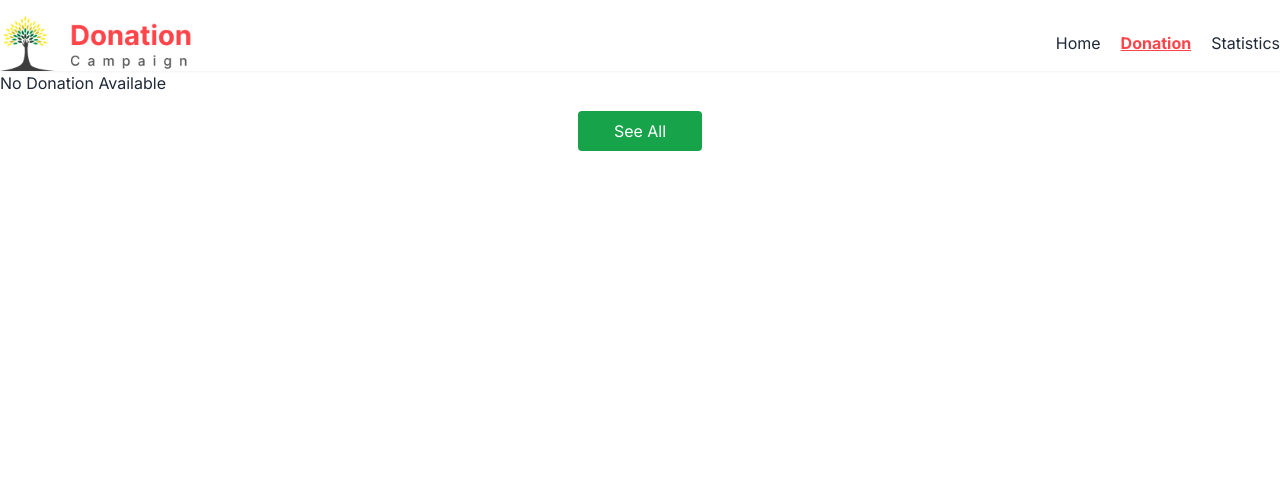
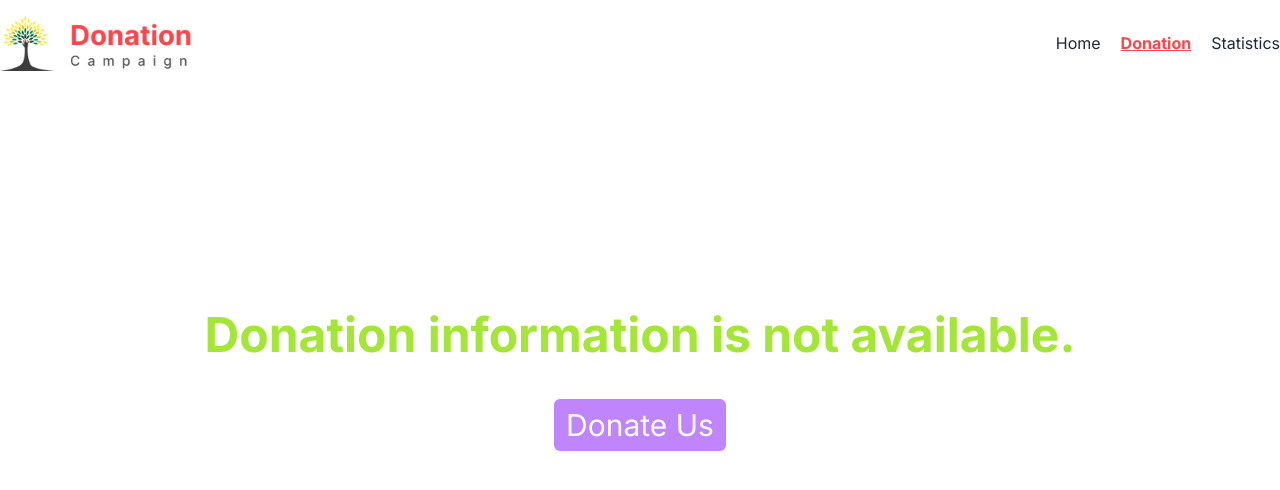
Before and after one commit to ares-oykot/donation-campaign, a React (Vite) app: page /donation in a window 1280 px wide. Shown: the top 490 px of the page. Built offline with nearby package versions, Linux system fonts and the light colour scheme.

Commit message:
added 404 error page

```diff
--- a/package.json
+++ b/package.json
@@ -15,7 +15,8 @@
     "react": "^18.2.0",
     "react-dom": "^18.2.0",
     "react-router-dom": "^6.16.0",
-    "sort-by": "^0.0.2"
+    "sort-by": "^0.0.2",
+    "sweetalert": "^2.1.2"
   },
   "devDependencies": {
     "@types/react": "^18.2.15",
--- a/src/Components/Details/Details.jsx
+++ b/src/Components/Details/Details.jsx
@@ -1,5 +1,6 @@
 import { useLoaderData, useParams } from "react-router-dom";
 import { saveCardsId } from "../../Utility/LocalStorage";
+import swal from 'sweetalert';
 
 const Details = () => {
     const {id} = useParams();
@@ -11,7 +12,8 @@ const Details = () => {
 
     const handleDonate = () => {
         saveCardsId(idInt);
-        alert(`Thanks for Donate $ ${price}`)
+        // alert(`Thanks for Donate $ ${price}`)
+        swal("We are grateful to you!", "Thanks for being by our side", "success");
     }
 
     return (
--- a/src/Components/DetailsCard/DetailsCard.jsx
+++ b/src/Components/DetailsCard/DetailsCard.jsx
@@ -4,7 +4,7 @@ const DetailsCard = ({card}) => {
     const {id, picture_cart, title, category_name, color_for_text, color_for_card_bg, color_for_btn_bg, price} = card || {};
     const color = {color: color_for_text, backgroundColor: color_for_card_bg};
     const btnBgColor = {backgroundColor: color_for_btn_bg};
-    const detailsBtnBgColor = {backgroundColor: color_for_text}
+    const detailsBtnBgColor = {backgroundColor: color_for_text};
     return (
         <div>
             <div style={color} className="flex rounded-r-md">
--- a/src/Components/Header/Navbar/Navbar.jsx
+++ b/src/Components/Header/Navbar/Navbar.jsx
@@ -2,7 +2,7 @@ import { NavLink } from "react-router-dom";
 import logo from "../../../assets/Logo.png";
 const Navbar = () => {
   return (
-    <div className="flex justify-between items-center shadow-sm">
+    <div className="flex justify-between items-center">
       <div className="">
         <img className="w-28 md:w-48" src={logo} alt="" />
       </div>
--- a/src/Pages/Donation/Donation.jsx
+++ b/src/Pages/Donation/Donation.jsx
@@ -1,12 +1,11 @@
 import { useEffect, useState } from "react";
 import { getStoredCardsId } from "../../Utility/LocalStorage";
-import { useLoaderData } from "react-router-dom";
+import { Link, useLoaderData } from "react-router-dom";
 import DetailsCard from "../../Components/DetailsCard/DetailsCard";
 
 const Donation = () => {
     const [displayCards, setDisplayCards] = useState([]);
     const [display, setDisplay] = useState(4);
-    console.log(displayCards);
     const cards = useLoaderData();
     useEffect(() => {
         const storedCardsIds =  getStoredCardsId();
@@ -31,9 +30,16 @@ const Donation = () => {
                     {
                         displayCards.slice(0, display).map((card, idx) => <DetailsCard key={idx} card={card} ></DetailsCard>)
                     }
-                </div> : <div className="">No Donation Available</div>
+                </div> : <div className="">
+                    <div className="flex justify-center mt-[30vh]">
+                        <h1 className="text-5xl font-black text-lime-400">Donation information is not available.</h1>
+                    </div>
+                    <div className="flex justify-center mt-10">
+                        <Link to="/"><button className="text-3xl bg-purple-400 px-3 py-2 text-white rounded-md hover:text-4xl hover:bg-purple-600 hover:text-rose-400 duration-500">Donate Us</button></Link>
+                    </div>
+                </div>
             }
-            <div className={`flex justify-center mt-4 ${display === displayCards.length && 'hidden'}`}><button onClick={handleSeeAll} className="bg-green-600 hover:bg-green-800 text-white px-9 py-2 rounded">See All</button></div>
+            <div className={`flex justify-center ${displayCards.length <= 4 && 'hidden'} mt-4 ${display === displayCards.length && 'hidden'}`}><button onClick={handleSeeAll} className="bg-green-600 hover:bg-green-800 text-white px-9 py-2 rounded">See All</button></div>
         </div>
     );
 };
--- /dev/null
+++ b/src/Pages/Error/Error.jsx
@@ -0,0 +1,21 @@
+import { Link } from "react-router-dom";
+
+const Error = () => {
+  return (
+    <div className="bg-white">
+      <div className="flex justify-center relative">
+        <h1 className="absolute top-20 text-8xl font-semibold">404</h1>
+        <img
+          src="https://cdn.dribbble.com/users/285475/screenshots/2083086/dribbble_1.gif"
+          alt=""
+        />
+        <h3 className="text-center absolute bottom-28 text-3xl font-semibold">Look like you're lost</h3>
+        <p className="absolute bottom-20">the page you are looking for not available!</p>
+        <Link to="/" className="absolute bottom-7"><button className="text-white bg-green-400 rounded-md py-2 px-4 hover:text-lg duration-200">Go to Home</button></Link>
+      </div>
+
+    </div>
+  );
+};
+
+export default Error;
--- a/src/Pages/Statistics/Statistics.jsx
+++ b/src/Pages/Statistics/Statistics.jsx
@@ -1,7 +1,14 @@
+import { useEffect, useState } from "react";
+import { getStoredCardsId } from "../../Utility/LocalStorage";
+
 const Statistics = () => {
+    const [donation, setDonation] = useState([]);
+    useEffect(() => {
+        setDonation(getStoredCardsId());
+    }, [])
     return (
         <div>
-            <h2>statistics</h2>
+            <h2>statistics : {donation.length}</h2>
         </div>
     );
 };
--- a/src/Router/Route.jsx
+++ b/src/Router/Route.jsx
@@ -4,11 +4,13 @@ import Home from "../Pages/Home/Home";
 import Donation from "../Pages/Donation/Donation";
 import Statistics from "../Pages/Statistics/Statistics";
 import Details from "../Components/Details/Details";
+import Error from "../Pages/Error/Error";
 
 const router = createBrowserRouter([
     {
         path: "/",
         element: <MainLayout></MainLayout>,
+        errorElement: <Error></Error>,
         children: [
             {
                 path: "/",
```
Also changed, not shown: 1 other file (tests, documents, lock files or other folders).
